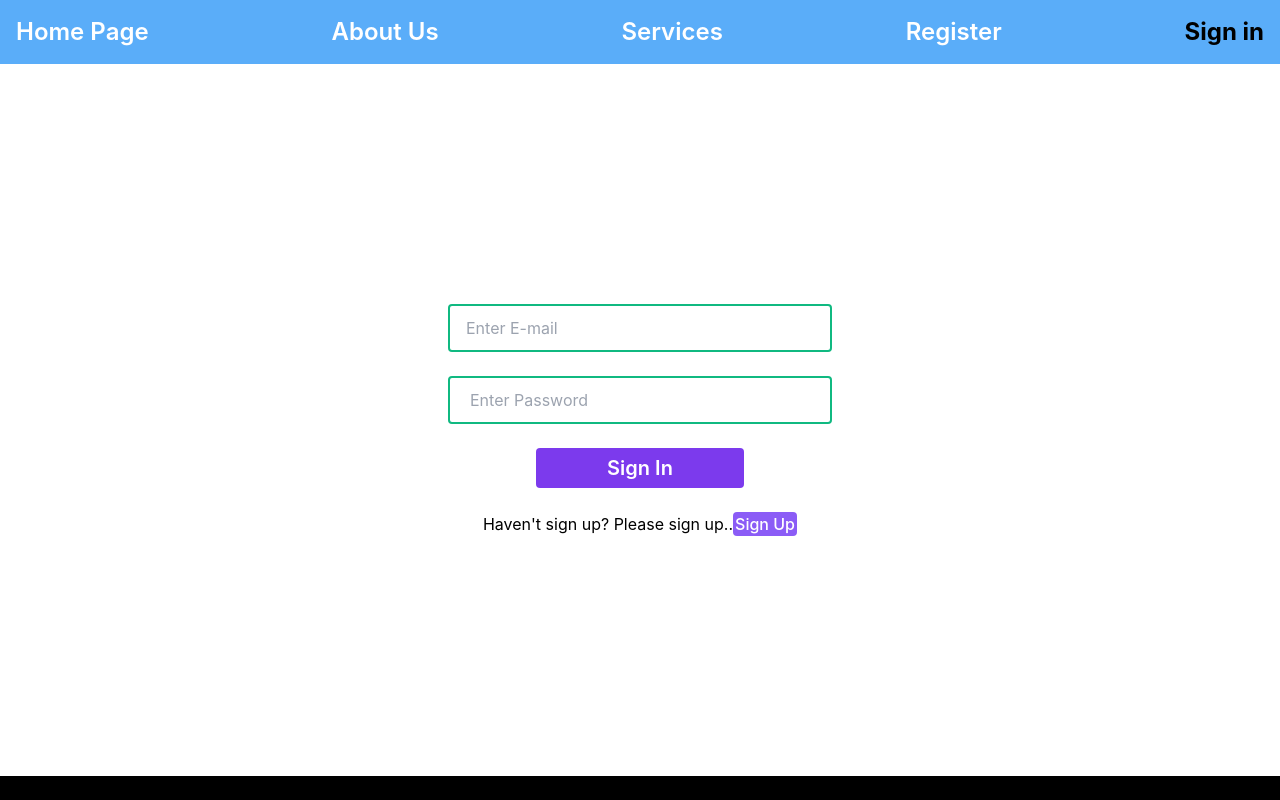
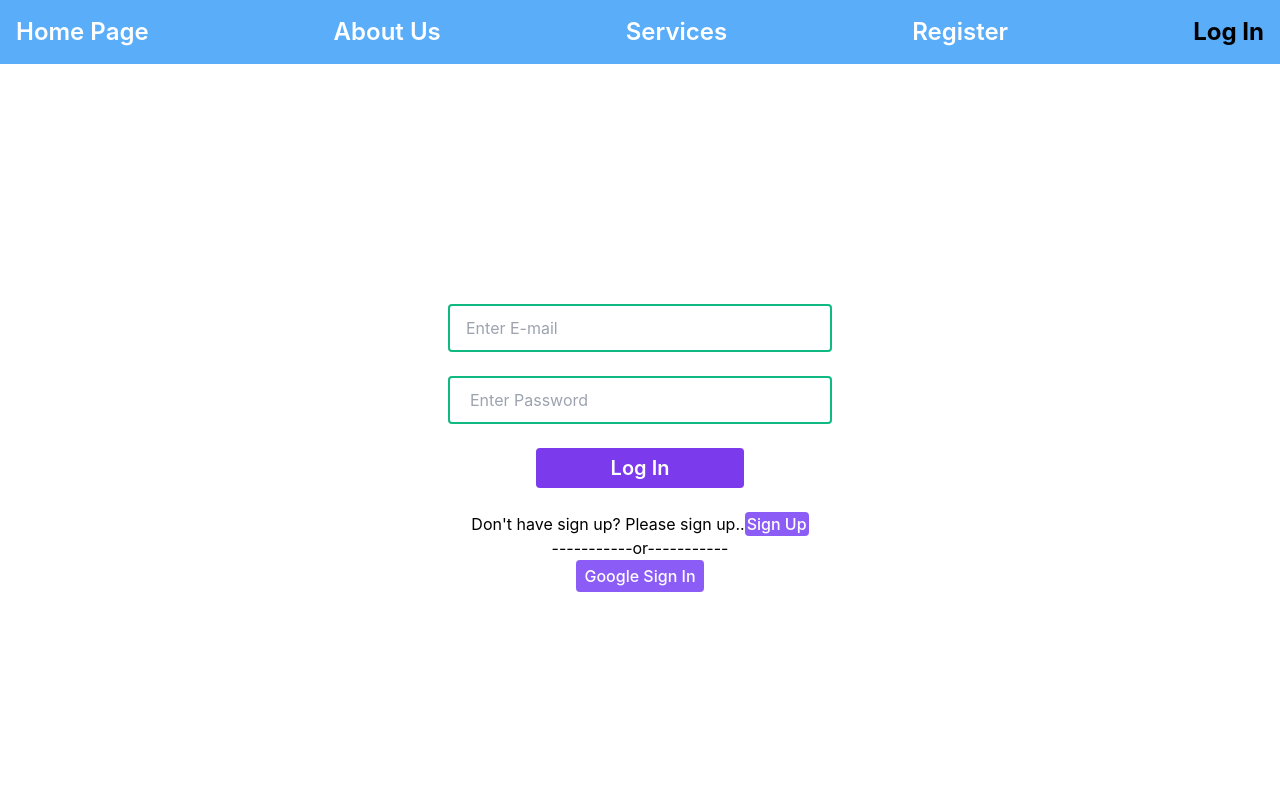
Before and after one commit to PrinceRatna/health-care-public, a React (Create React App) app: page /sign in a window 1280 px wide. Shown: the top 800 px of the page. Built offline with nearby package versions, Linux system fonts and the light colour scheme; no server answers.

Commit message:
first commit3

```diff
--- a/src/App.js
+++ b/src/App.js
@@ -9,11 +9,14 @@ import SignIn from './component/SignIn/SignIn';
 import Footer from './component/Footer/Footer';
 import NotFound from './component/NotFound/NotFound';
 import Detail from './component/Detail/Detail';
+import AuthProvider from './context/AuthProvider';
+import PrivateRoute from './component/PrivateRoute/PrivateRoute';
 
 function App() {
   return (
     <div>
-          <BrowserRouter>
+        <AuthProvider>
+        <BrowserRouter>
           <Header></Header>
           <Switch>
             <Route path="/home">
@@ -35,15 +38,16 @@ function App() {
             <Route path="/sign">
               <SignIn></SignIn>
             </Route>
-            <Route path="/detail/:detailId">
+            <PrivateRoute path="/detail/:detailId">
               <Detail></Detail>
-            </Route>
+            </PrivateRoute>
             <Route path="*">
               <NotFound></NotFound>
             </Route>
           </Switch>
           <Footer></Footer>
           </BrowserRouter>
+        </AuthProvider>
     </div>
   );
 }
--- /dev/null
+++ b/src/Firebase/firebase.config.js
@@ -0,0 +1,9 @@
+const firebaseConfig = {
+    apiKey: "AIzaSyBBQws5f-j0kDVlTeKQ0ZaQzR1weTKU_U0",
+    authDomain: "healthcare-6f719.firebaseapp.com",
+    projectId: "healthcare-6f719",
+    storageBucket: "healthcare-6f719.appspot.com",
+    messagingSenderId: "622954935831",
+    appId: "1:622954935831:web:99795a45291c2e71a54e52"
+  };
+export { firebaseConfig};
--- /dev/null
+++ b/src/Firebase/firebase.init.js
@@ -0,0 +1,8 @@
+import { initializeApp } from "firebase/app";
+import { firebaseConfig } from "./firebase.config";
+
+
+const firebaseInitialization=()=>{
+    initializeApp(firebaseConfig);
+}
+export default firebaseInitialization;
--- a/src/component/Detail/Detail.js
+++ b/src/component/Detail/Detail.js
@@ -14,9 +14,8 @@ const Detail = () => {
   },[detailId])
 
     return (
-        <div>
+        <div className="mt-10 mb-20 text-center mx-10">
 
-            {/* <p>{detailId}</p> */}
             <p>{service[0]?.detail}</p>
         </div>
     );
--- a/src/component/Header/Header.js
+++ b/src/component/Header/Header.js
@@ -1,8 +1,10 @@
 import React from 'react';
 import {  NavLink } from 'react-router-dom';
+import useAuth from '../../hooks/useAuth';
+import useFirebase from '../../hooks/useFirebase';
 
 const Header = () => {
-
+const {user,logOut}=useAuth();
     return (
         <div>
             <nav className="bg-customColor3 flex flex-wrap justify-between  ">
@@ -10,7 +12,13 @@ const Header = () => {
                 <NavLink activeStyle={{fontWeight:"bold",color:"black"}} className="text-white text-2xl block font-semibold p-4 " to="/about">About Us</NavLink>
                 <NavLink activeStyle={{fontWeight:"bold",color:"black"}} className="text-white text-2xl block font-semibold p-4 " to="/services">Services</NavLink>
                 <NavLink activeStyle={{fontWeight:"bold",color:"black"}} className="text-white text-2xl block font-semibold p-4 " to="/register">Register</NavLink>
-                <NavLink activeStyle={{fontWeight:"bold",color:"black"}} className="text-white text-2xl block font-semibold p-4 " to="/sign">Sign in</NavLink>
+                {
+                    user.email?
+                    <button className="text-white text-2xl block font-semibold p-4 " onClick={logOut}>Log Out</button>:
+                <NavLink activeStyle={{fontWeight:"bold",color:"black"}} className="text-white text-2xl block font-semibold p-4 " to="/sign">Log In</NavLink>
+
+                }
+
             </nav>
         </div>
     );
--- /dev/null
+++ b/src/component/PrivateRoute/PrivateRoute.js
@@ -0,0 +1,28 @@
+import React from 'react';
+import { Route,Redirect } from 'react-router';
+import useAuth from '../../hooks/useAuth';
+
+const PrivateRoute = ({children,...rest}) => {
+    const {user}=useAuth();
+    return (
+        <Route
+        {...rest}
+      render={({ location }) =>
+        user.email ?
+          children:
+          <Redirect
+            to={{
+              pathname: "/sign",
+              state: { from: location }
+            }}
+          />
+
+      }
+        >
+
+
+        </Route>
+    );
+};
+
+export default PrivateRoute;
--- a/src/component/Register/Register.js
+++ b/src/component/Register/Register.js
@@ -1,7 +1,10 @@
 import React from 'react';
 import { NavLink } from 'react-router-dom';
+import useAuth from '../../hooks/useAuth';
+import useFirebase from '../../hooks/useFirebase';
 
 const Register = () => {
+  const {user,signInWithGoogle,logOut}=useAuth();
     return (
         <div className="mx-auto text-center my-40">
 
@@ -11,16 +14,30 @@ const Register = () => {
   <input className="border-2 rounded px-4 w-11/12 md:w-96 h-12 border-green-500  focus:outline-none focus:ring-2 focus:ring-purple-600 focus:border-transparent" placeholder="Enter E-mail"/><br/> <br/>
   <input className="border-2 px-5 rounded w-11/12 md:w-96 h-12 border-green-500  focus:outline-none focus:ring-2 focus:ring-purple-600 focus:border-transparent"placeholder="Enter Password"/><br/><br/>
   <button className="bg-purple-600 hover:bg-purple-700 focus:outline-none focus:ring-2 focus:ring-purple-600 focus:ring-opacity-50 w-52 h-10 text-white font-semibold text-xl rounded">
-    Sign up
+    Submit
   </button>
   <br/>
   <br/>
-  <p>Already sign in ? {/*  <button className="bg-purple-500 hover:bg-purple-700 focus:outline-none focus:ring-2 focus:ring-purple-600 focus:ring-opacity-50 w-20 h-8 text-white font-medium text-base rounded">
-    Sign In
-  </button> */}
-  <NavLink className=" inline-block bg-purple-500 hover:bg-purple-700 focus:outline-none focus:ring-2 focus:ring-purple-600 focus:ring-opacity-50 w-16 h-6 text-white font-medium text-base rounded" to="/sign">Sign In </NavLink>
-    </p>
+
   </form>
+
+  <p>Already Sign Up ?
+    <NavLink className=" inline-block bg-purple-500 hover:bg-purple-700 focus:outline-none focus:ring-2 focus:ring-purple-600 focus:ring-opacity-50 w-16 h-6 text-white font-medium text-base rounded" to="/sign">Log In </NavLink>
+      </p>
+
+
+
+
+
+  {/* {
+    user.email?
+<button className="bg-purple-500 hover:bg-purple-700 focus:outline-none focus:ring-2 focus:ring-purple-600 focus:ring-opacity-50  h-8 pl-2 pr-2 text-white font-medium text-base rounded" onClick={logOut}>Log Out</button> :
+    <div> */}
+
+      {/* </div>
+  }
+   */}
+
         </div>
     );
 };
--- a/src/component/SignIn/SignIn.js
+++ b/src/component/SignIn/SignIn.js
@@ -1,7 +1,20 @@
 import React from 'react';
-import { NavLink } from 'react-router-dom';
+import { NavLink,useLocation,useHistory } from 'react-router-dom';
+import useAuth from '../../hooks/useAuth';
 
 const SignIn = () => {
+  const {signInWithGoogle}=useAuth();
+  const location=useLocation();
+  const history=useHistory()
+  const redirect_uri=location.state?.from || '/home';
+
+  const handleGoogleLogIn=()=>{
+    signInWithGoogle()
+    .then((result) => {
+      history.push(redirect_uri);
+      // console.log(result.user);
+    })
+  }
     return (
         <div className="text-center my-60 mx-auto ">
             <form>
@@ -10,11 +23,11 @@ const SignIn = () => {
              {/* <input className="border-2 rounded px-4 w-11/12  md:w-96 h-12 border-green-500  focus:outline-none focus:ring-2 focus:ring-purple-600 focus:border-transparent" placeholder="Enter E-mail"/><br/> <br/> */}
              {/* <input className="border-2 rounded px-4 w-11/12  md:w-96 h-12 border-green-500  focus:outline-none focus:ring-2 focus:ring-purple-600 focus:border-transparent" placeholder="Enter E-mail"/><br/> <br/> */}
            <button className="bg-purple-600 hover:bg-purple-700 focus:outline-none focus:ring-2 focus:ring-purple-600 focus:ring-opacity-50 w-52 h-10 text-white font-semibold text-xl rounded">
-    Sign In
+    Log In
   </button>
   <br/>
   <br/>
-<p>Haven't sign up? Please sign up..
+<p>Don't have sign up? Please sign up..
 
     { /* <button className="bg-purple-500 hover:bg-purple-700 focus:outline-none focus:ring-2 focus:ring-purple-600 focus:ring-opacity-50 w-20 h-8 text-white font-semibold text-base rounded">
     Sign Up
@@ -23,6 +36,11 @@ const SignIn = () => {
    <NavLink className=" inline-block bg-purple-500 hover:bg-purple-700 focus:outline-none focus:ring-2 focus:ring-purple-600 focus:ring-opacity-50 w-16 h-6 text-white font-medium text-base rounded" to="/register">Sign Up</NavLink>
  </p>
   </form>
+
+
+  <div>-----------or-----------</div>
+  <button className="bg-purple-500 hover:bg-purple-700 focus:outline-none focus:ring-2 focus:ring-purple-600 focus:ring-opacity-50  h-8 pl-2 pr-2 text-white font-medium text-base rounded" onClick={handleGoogleLogIn}>Google Sign In</button>
+
         </div>
     );
 };
--- /dev/null
+++ b/src/context/AuthProvider.js
@@ -0,0 +1,17 @@
+import React, { createContext } from 'react';
+import useFirebase from '../hooks/useFirebase';
+
+
+export const AuthContext=createContext();
+
+
+const AuthProvider = ({children}) => {
+    const allContexts=useFirebase();
+    return (
+        <AuthContext.Provider value={allContexts}>
+            {children}
+        </AuthContext.Provider>
+    );
+};
+
+export default AuthProvider;
--- /dev/null
+++ b/src/hooks/useAuth.js
@@ -0,0 +1,7 @@
+import { useContext } from "react"
+import  { AuthContext } from "../context/AuthProvider"
+
+const useAuth=()=>{
+    return useContext(AuthContext);
+}
+export default useAuth;
--- /dev/null
+++ b/src/hooks/useFirebase.js
@@ -0,0 +1,45 @@
+import { getAuth,signOut, signInWithPopup, GoogleAuthProvider } from "firebase/auth";
+import { useState } from "react";
+import { useEffect } from "react/cjs/react.development";
+import {  onAuthStateChanged } from "firebase/auth";
+import firebaseInitialization from "../Firebase/firebase.init";
+firebaseInitialization();
+
+const useFirebase=()=>{
+
+    const auth = getAuth();
+    const googleProvider = new GoogleAuthProvider();
+    const [user,setUser]=useState({})
+
+
+    const signInWithGoogle=()=>{
+       return signInWithPopup(auth, googleProvider)
+
+    }
+
+    const logOut=()=>{
+        signOut(auth).then(() => {
+            setUser({});
+          })
+
+    }
+        useEffect(()=>{
+
+            onAuthStateChanged(auth, (user) => {
+              if (user) {
+                setUser(user);
+
+              }
+            });
+
+        },[]);
+
+        return{
+            user,
+            signInWithGoogle,
+            logOut
+        }
+
+    }
+
+    export default useFirebase;
```
Also changed, not shown: 1 other file (tests, documents, lock files or other folders).
